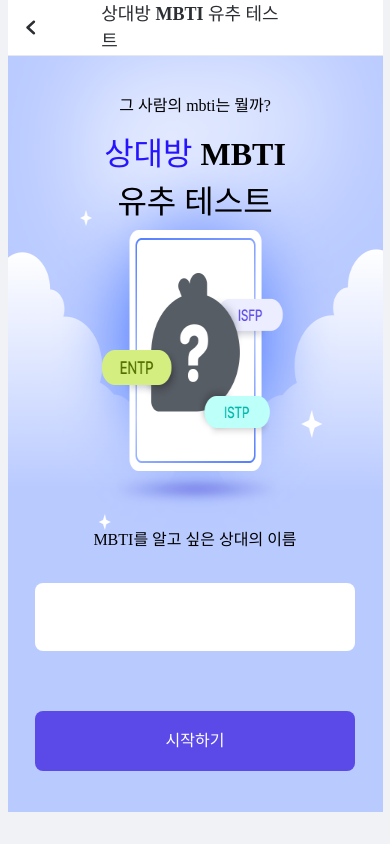
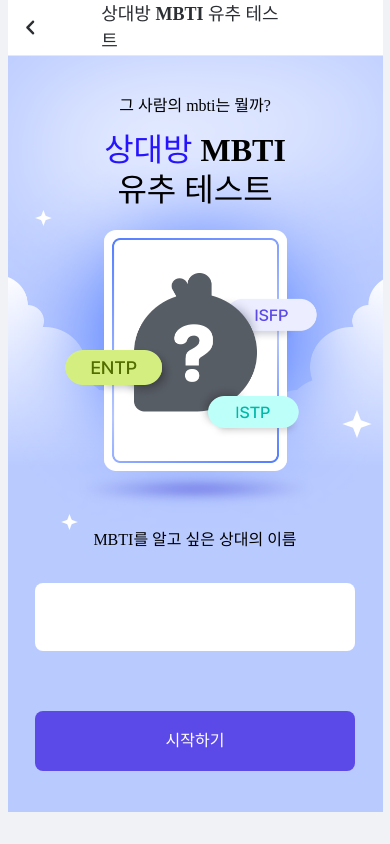
Before and after one commit to MBTips/FE-MBTips, a React (Vite) app: page /mbti-test in a window 390 px wide. Built offline with nearby package versions, Linux system fonts and the light colour scheme; no server answers.

Commit message:
style: mbti-test intro 페이지 ui 개선

```diff
--- a/src/components/header/SubHeader.tsx
+++ b/src/components/header/SubHeader.tsx
@@ -56,13 +56,13 @@ const SubHeader = ({
             src="/public/icon/arrow_left.svg"
             alt="Go To Back"
             className="absolute left-[18.77px] cursor-pointer"
-            width={9.87}
+            width={9}
             height={16}
             onClick={handleGoBack}
           />
         )}
 
-        <h1 className="absolute left-1/2 -translate-x-1/2 transform text-[18px] font-bold text-gray-900">
+        <h1 className="absolute left-1/2 -translate-x-1/2 transform font-bold text-gray-900">
           {title}
         </h1>
 
--- a/src/index.css
+++ b/src/index.css
@@ -31,14 +31,24 @@ body {
 main {
   @media screen and (min-width: 360px) {
     width: 360px;
-
   }
   @media screen and (min-width: 375px) {
     width: 375px;
-
   }
   @media screen and (min-width: 500px) {
     width: 500px;
+  }
+}
+
+header {
+  @media screen and (min-width: 360px) {
+    font-size: 16px;
+  }
+  @media screen and (min-width: 375px) {
+    font-size: 18px;
+  }
+  @media screen and (min-width: 500px) {
+    font-size: 18px;
   }
 }
 
@@ -55,7 +65,6 @@ button:hover {
 }
 
 @keyframes pulse-custom {
-
   0%,
   100% {
     transform: scale(1);
--- a/src/pages/MbtiTestIntro.tsx
+++ b/src/pages/MbtiTestIntro.tsx
@@ -1,13 +1,16 @@
 import { ChangeEvent, FormEvent, useState } from "react";
 import { useNavigate } from "react-router-dom";
 import Header from "@/components/header/Header";
+import useLayoutSize from "@/hooks/useLayoutSize";
 const MbtiTestIntro = () => {
   const [name, setName] = useState("");
   const navigate = useNavigate();
-
-  const handleChange = (e:ChangeEvent<HTMLInputElement>) => {
+  const viewport = useLayoutSize();
+  const bannerSize =
+    viewport === "sm" ? "360" : viewport === "md" ? "375" : "500";
+  const handleChange = (e: ChangeEvent<HTMLInputElement>) => {
     setName(e.target.value);
-  }
+  };
 
   const handleSubmit = (e: FormEvent<HTMLFormElement>) => {
     e.preventDefault();
@@ -21,37 +24,48 @@ const MbtiTestIntro = () => {
 
     localStorage.setItem("mbti-test-name", name);
     navigate("/mbti-test-progress");
-  }
+  };
 
   return (
-    <main className="sm:h-[812px] h-[1080px] flex flex-col">
-      <Header title="상대방 MBTI 유추 테스트"/>
-      <div className="relative flex-1 flex flex-col items-center w-full h-[756px]">
-        <img src="/image/mbti-test/500px/intro_500.png" alt="intro image" className="inset-0 w-full h-full"/>
-        <span className="absolute top-[38px] font-medium text-lg">그 사람의 mbti는 뭘까?</span>
-        <h2 className="absolute top-[74px] font-extrabold text-[32px] text-center">
+    <main className="flex h-[1080px] flex-col sm:h-[812px]">
+      <Header title="상대방 MBTI 유추 테스트" />
+      <div className="relative flex h-[756px] w-full flex-1 flex-col items-center">
+        <img
+          src={`/image/mbti-test/${bannerSize}px/intro_${bannerSize}.png`}
+          alt="intro image"
+          className="inset-0 h-full w-full"
+        />
+        <span className="absolute top-[38px] text-lg font-medium">
+          그 사람의 mbti는 뭘까?
+        </span>
+        <h2 className="absolute top-[74px] text-center text-[32px] leading-10 font-extrabold">
           <span className="text-[#2714FF]">상대방</span> MBTI
           <br />
           유추 테스트
         </h2>
-        <form className="absolute top-[472px] flex flex-col items-center" onSubmit={handleSubmit}>
-          <label htmlFor="name" className="font-medium text-lg ">MBTI를 알고 싶은 상대의 이름</label>
+        <form
+          className="absolute top-[472px] flex flex-col items-center"
+          onSubmit={handleSubmit}
+        >
+          <label htmlFor="name" className="text-lg font-medium ">
+            MBTI를 알고 싶은 상대의 이름
+          </label>
           <input
             type="text"
             id="name"
             onChange={handleChange}
-            className="bg-white border-gray-50 w-full rounded-lg mt-[30px]  h-[68px] text-center"
+            className="mt-[30px] h-[68px] w-full rounded-lg border-gray-50  bg-white text-center"
           />
           <button
             type="submit"
-            className="bg-primary-normal hover:opacity-80 mt-[60px] rounded-lg w-[320px] lg:w-[460px] h-[60px] font-bold text-white"
+            className="mt-[60px] h-[60px] w-[320px] rounded-lg bg-primary-normal font-bold text-white hover:opacity-80 lg:w-[460px]"
           >
             시작하기
           </button>
         </form>
       </div>
     </main>
-  )
-}
+  );
+};
 
 export default MbtiTestIntro;
```
